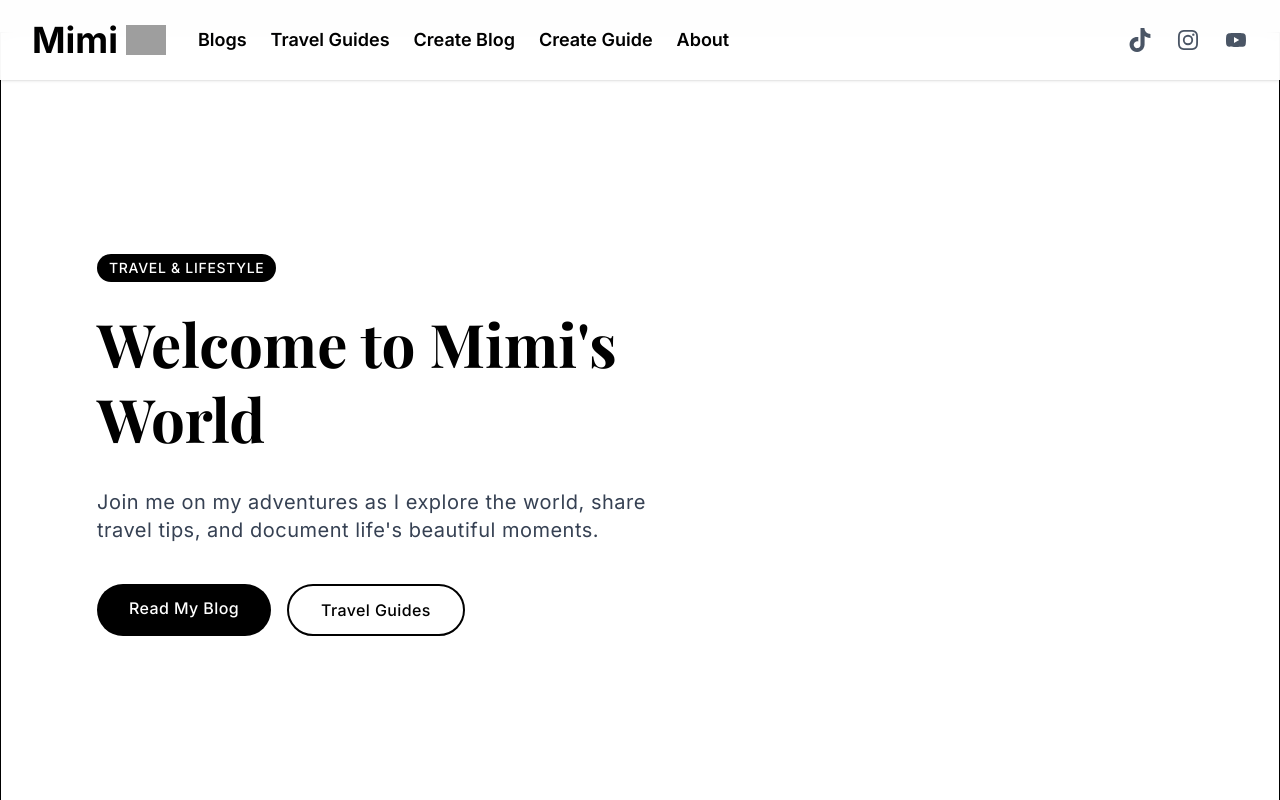
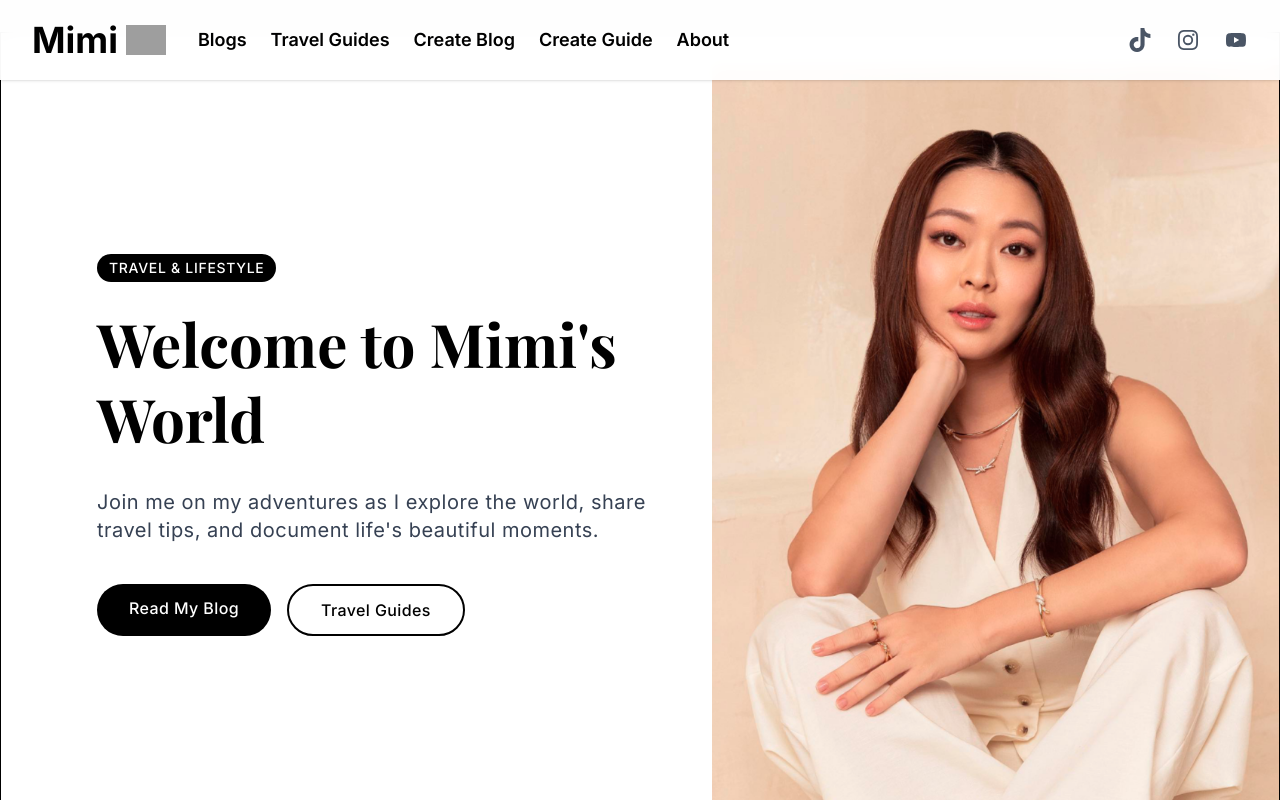
Before and after one commit to Zetaii/MimiBlog, a Next.js app in the folder mimiblog/: page / in a window 1280 px wide. Shown: the top 800 px of the page. Built offline with nearby package versions, Linux system fonts and the light colour scheme; no server answers; the database is empty; grey boxes are pictures that could not be loaded; a web font is replaced by a local one.

Commit message:
Fixed image

```diff
--- a/mimiblog/src/components/Hero.tsx
+++ b/mimiblog/src/components/Hero.tsx
@@ -42,8 +42,7 @@ const Hero = () => {
       </div>
 
       {/* Right image */}
-      <div className="flex-1 relative min-h-[50vh] lg:min-h-[90vh]">
-        <div className="relative w-full h-full">
+      <div className="flex-1 relative h-[50vh] lg:h-[95vh]">
         <Image
           src="/hero-image.png"
           alt="Travel Adventure"
@@ -54,7 +53,6 @@ const Hero = () => {
         />
       </div>
     </div>
-    </div>
   )
 }
 
```
Lines whose indentation alone changed are shown as unchanged.
